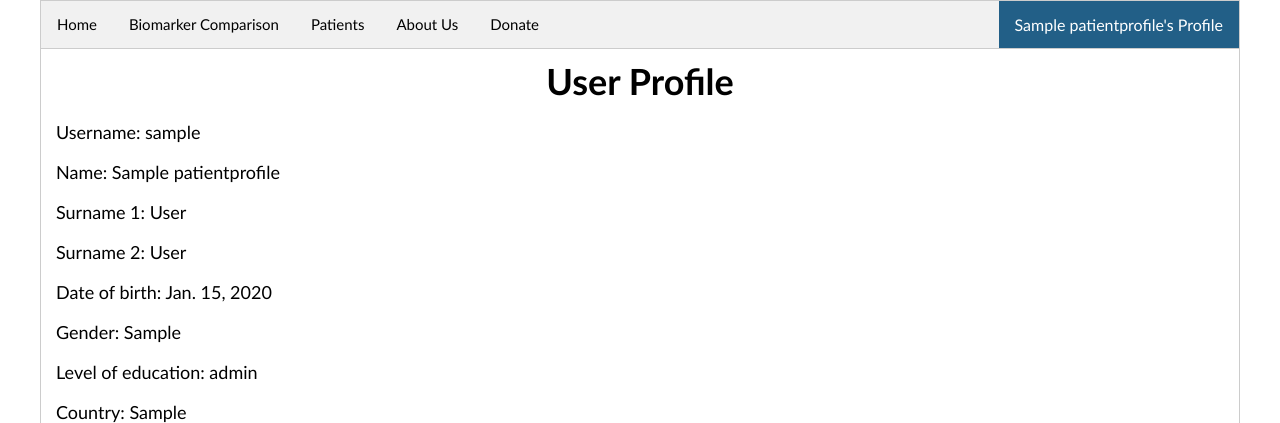
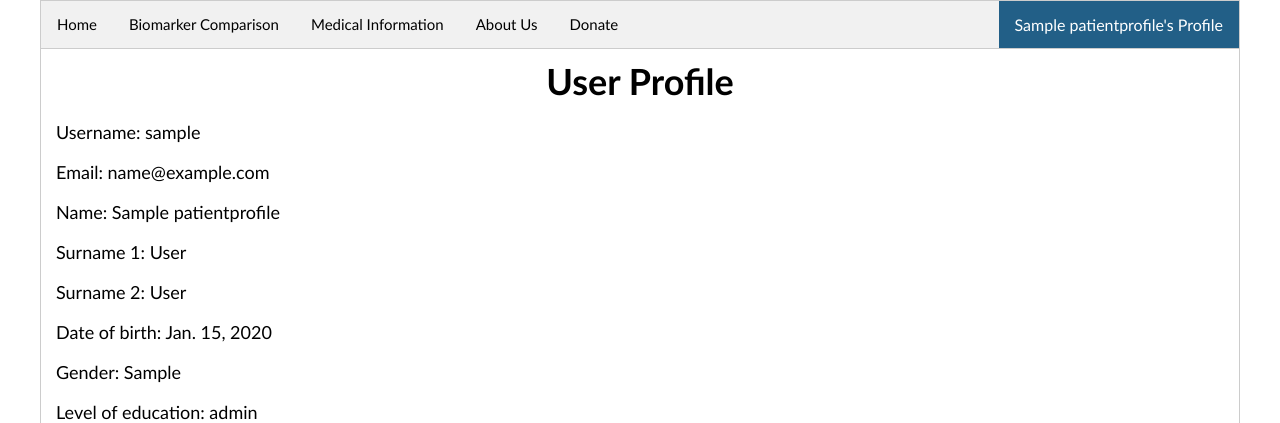
Before and after one commit to otelo2/BCDSaliva, a Django app: page /BCDSaliva/1/show-profile in a window 1280 px wide. Shown: the part 56-479 px from the top of the page. Run offline with Django 3.2, Linux system fonts and the light colour scheme; a user stored in the database is signed in; tables that the repository leaves empty hold one stand-in row (values such as "Sample post").

Commit message:
patients -> medical information

```diff
--- a/webpage/templates/webpage/includes/navbar.html
+++ b/webpage/templates/webpage/includes/navbar.html
@@ -2,9 +2,9 @@
     <li {% if request.resolver_match.url_name == 'home' %}class="active"{% endif %}><a href=" {% url "home" %} ">Home</a></li>
     <li {% if request.resolver_match.url_name == 'biomarker-comparison' %}class="active"{% endif %}><a href=" {% url "biomarker-comparison" %} ">Biomarker Comparison</a></li>
     {% if user.is_authenticated %}
-        <li {% if request.resolver_match.url_name == 'patients' %}class="active"{% endif %}><a href=" {% url "patients" user.patientprofile.id %} ">Patients</a></li>
+        <li {% if request.resolver_match.url_name == 'medical-information' %}class="active"{% endif %}><a href=" {% url "medical-information" user.patientprofile.id %} ">Medical Information</a></li>
     {% else %}
-        <li {% if request.resolver_match.url_name == 'patients' %}class="active"{% endif %}><a href=" {% url "patients-nologin"  %} ">Patients</a></li>
+        <li {% if request.resolver_match.url_name == 'medical-information-nologin' %}class="active"{% endif %}><a href=" {% url "medical-information-nologin"  %} ">Medical Information</a></li>
     {% endif %}
 
     <li {% if request.resolver_match.url_name == 'about-us' %}class="active"{% endif %}><a href=" {% url "about-us" %} ">About Us</a></li>
--- a/webpage/templates/webpage/patients.html
+++ b/webpage/templates/webpage/patients.html
@@ -1,18 +1,19 @@
 {% extends 'webpage/base.html' %}
 {% load static %}
 
-{% block title %}Patients{% endblock title %}
+{% block title %}Medical Information{% endblock title %}
 
 {% block css_files %}<link rel="stylesheet" href="{% static 'webpage/style.css' %}">{% endblock css_files %}
 
 {% block content %}
     {% comment %} Patients tab {% endcomment %}
     <div class="tab-content" id="Patients">
-        <h1>Patients</h1>
+        <h1>Medical Information</h1>
 
         {% if user.is_authenticated %}
             {% if user.id == patientprofile.user.id %}
 
+                <br>
                 <table>
                     <tr>
                         <td>Patient: <b>{{page_user.name}} {{page_user.surname_1}} {{page_user.surname_2}}</b> </td>
--- a/webpage/templates/webpage/patients_nologin.html
+++ b/webpage/templates/webpage/patients_nologin.html
@@ -1,16 +1,16 @@
 {% extends 'webpage/base.html' %}
 {% load static %}
 
-{% block title %}Patients{% endblock title %}
+{% block title %}Medical Information{% endblock title %}
 
 {% block css_files %}<link rel="stylesheet" href="{% static 'webpage/style.css' %}">{% endblock css_files %}
 
 {% block content %}
     {% comment %} Patients tab {% endcomment %}
     <div class="tab-content" id="Patients">
-        <h1>Patients</h1>
+        <h1>Medical Information</h1>
 
-            <p>This section includes your information as a patient. To view this information, please <a href="login">Log In</a> or <a href="signup">Create an account</a>.</p>
+            <p>This section includes your medical information. To view this information, please <a href="login">Log In</a> or <a href="signup">Create an account</a>.</p>
 
     </div>
 {% endblock content %}
--- a/webpage/templates/webpage/user_profile.html
+++ b/webpage/templates/webpage/user_profile.html
@@ -13,6 +13,7 @@
                 <h1>User Profile</h1>
 
                 <p>Username: {{page_user.user}}</p>
+                <p>Email: {{user.email}}</p>
                 <p>Name: {{page_user.name}}</p>
                 <p>Surname 1: {{page_user.surname_1}}</p>
 
@@ -29,6 +30,7 @@
                 <p>Monthly income: {{page_user.monthly_income}}</p>
                 <p>Phone number: {{page_user.phone_number}}</p>
 
+
             {% else %}
 
             <h1>You are not the correct user for this profile</h1>
--- a/webpage/urls.py
+++ b/webpage/urls.py
@@ -6,8 +6,8 @@ urlpatterns = [
     path("", views.IndexView.as_view(), name="initial"),
     path("home", views.IndexView.as_view(), name="home"),
     path("biomarker-comparison", views.BiomarkerComparisonView.as_view(), name="biomarker-comparison"),
-    path("<int:pk>/patients", views.PatientsView.as_view(), name="patients"),
-    path("patients", views.PatientsNoLoginView.as_view(), name="patients-nologin"),
+    path("<int:pk>/medical-information", views.MedicalInformationView.as_view(), name="medical-information"),
+    path("medical-information", views.MedicalInformationNoLoginView.as_view(), name="medical-information-nologin"),
     path("about-us", views.AboutUsView.as_view(), name="about-us"),
     path("login", views.loginView, name="login"),
     path("logout", views.logoutUser, name="logout"),
--- a/webpage/views.py
+++ b/webpage/views.py
@@ -81,15 +81,15 @@ class IndexView(TemplateView):
 class BiomarkerComparisonView(TemplateView):
     template_name = "webpage/biomarker_comparison.html"
 
-class PatientsNoLoginView(TemplateView):
+class MedicalInformationNoLoginView(TemplateView):
     template_name = "webpage/patients_nologin.html"
 
-class PatientsView(DetailView):
+class MedicalInformationView(DetailView):
     model = PatientProfile
     template_name = "webpage/patients.html"
 
     def get_context_data(self, **kwargs):
-        context = super(PatientsView, self).get_context_data(**kwargs)
+        context = super(MedicalInformationView, self).get_context_data(**kwargs)
         page_user = get_object_or_404(PatientProfile, id=self.kwargs["pk"])
         context["page_user"] = page_user
         return context
@@ -172,7 +172,7 @@ class EditProfilePageView(generic.UpdateView):
     fields = ["name", "surname_1", "surname_2", "date_of_birth", "gender", \
               "level_of_education", "country", "state", "occupation", \
               "monthly_income", "phone_number" ]
-    success_url = reverse_lazy("patients")
+    success_url = reverse_lazy("home")
 
     def get_context_data(self, **kwargs):
         context = super(EditProfilePageView, self).get_context_data(**kwargs)
```
